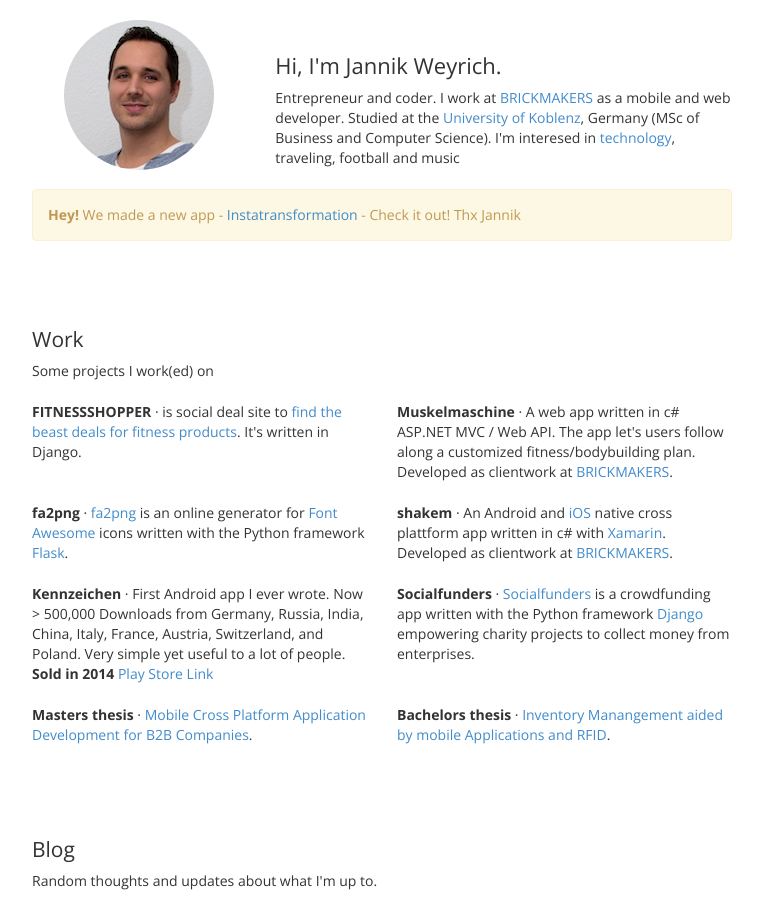
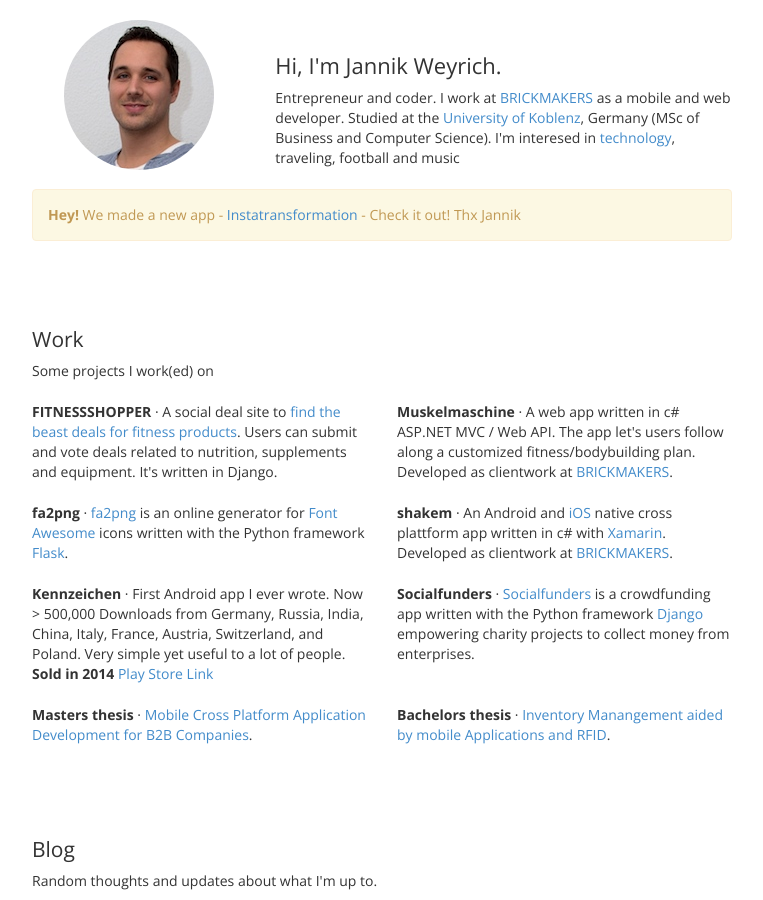
Before and after one commit to jnkwrych/jnkwrych.github.io, a Jekyll site: the page built from index.html, in a window 1280 px wide and 900 px high. Shown: the whole window, without its empty margins (258-1021 px from the left). Built offline with Jekyll 4.4.1, drawn with Linux system fonts in a browser that asks for light colours; Markdown is read by kramdown in place of the engine named in the settings.

Commit message:
Update index.html

```diff
--- a/index.html
+++ b/index.html
@@ -9,7 +9,7 @@
 
     <div class="row items">
         <div class="col-md-6">
-            <p><b>FITNESSSHOPPER</b> &middot; is social deal site to <a href="https://fitnessshopper.de/" target="_blank">find the beast deals for fitness products</a>. It's written in Django.</p>
+            <p><b>FITNESSSHOPPER</b> &middot; A social deal site to <a href="https://fitnessshopper.de/" target="_blank">find the beast deals for fitness products</a>. Users can submit and vote deals related to nutrition, supplements and equipment. It's written in Django.</p>
         </div>
         <div class="col-md-6">
             <p><b>Muskelmaschine</b> &middot; A web app written in c# ASP.NET MVC / Web API. The app let's users follow along a customized fitness/bodybuilding plan.
```
